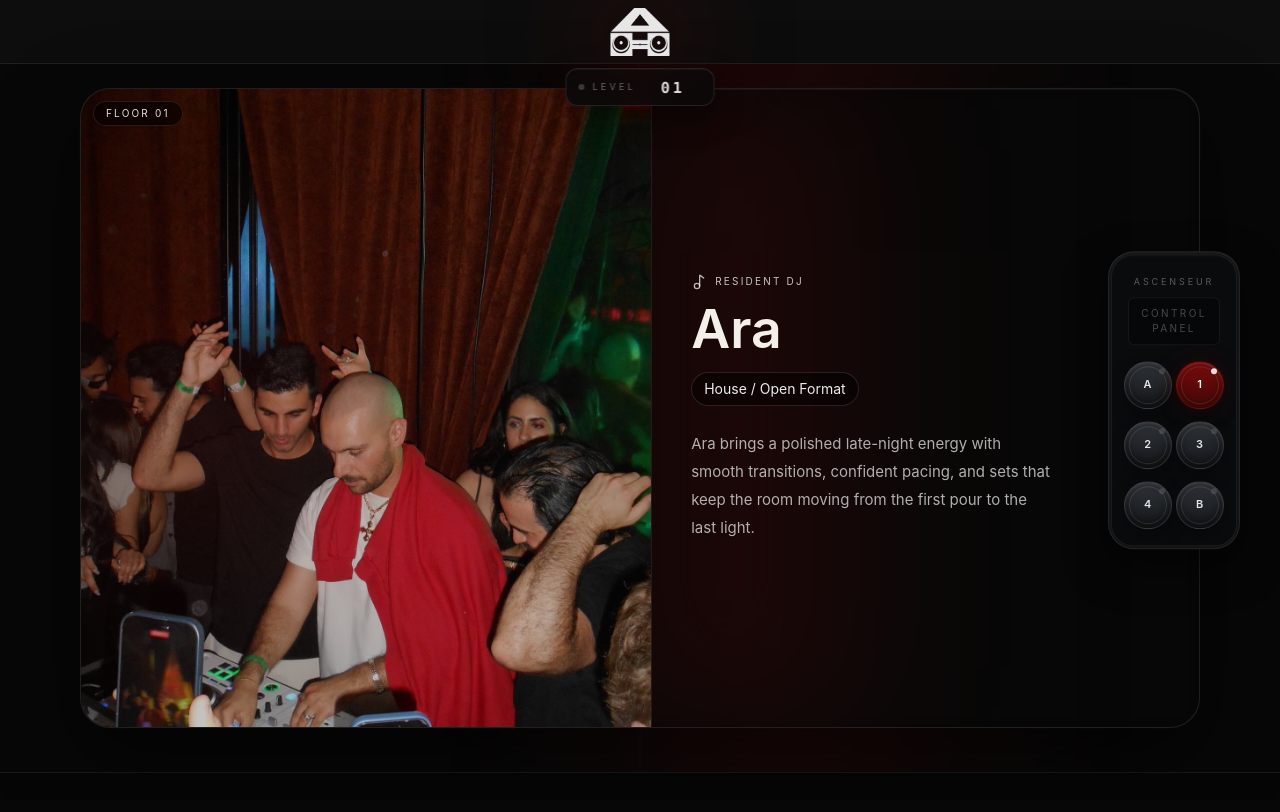
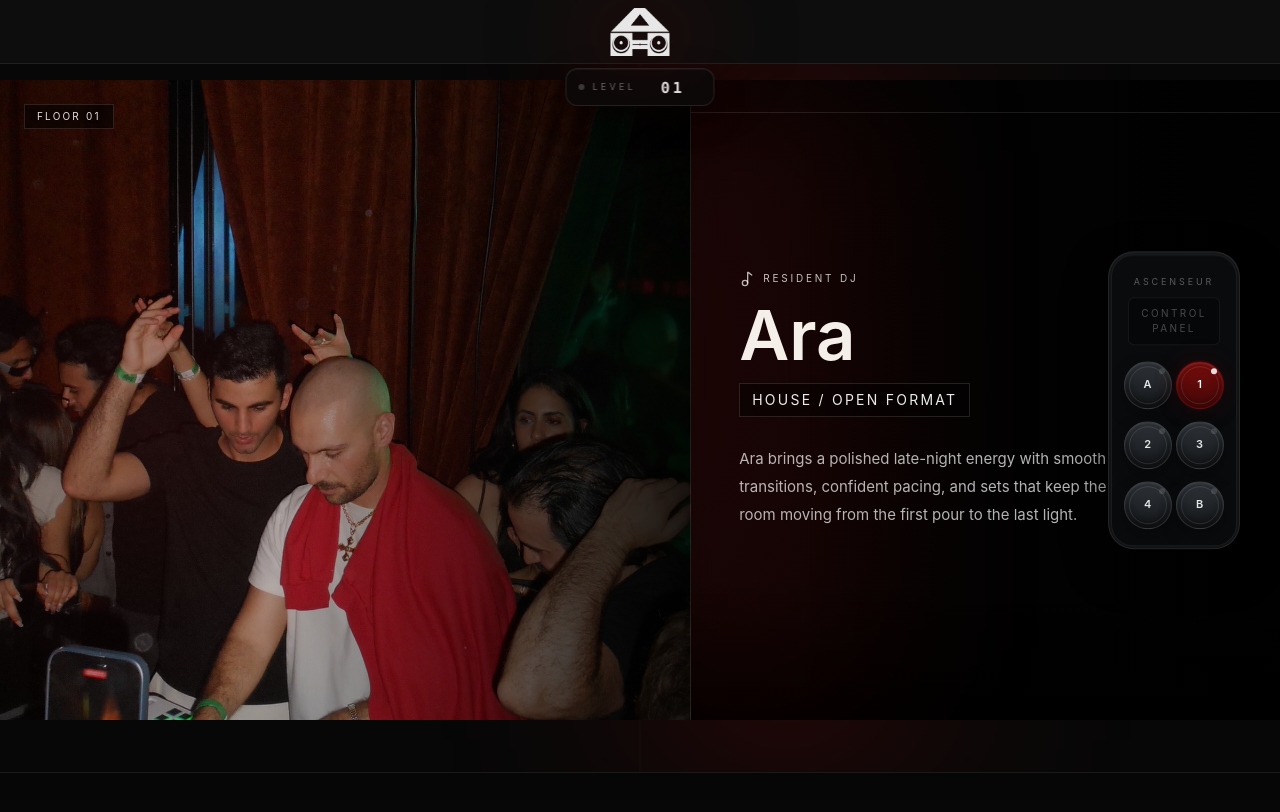
Before and after one commit to galiwartoukian-collab/ascenseurhouse, a React (Vite) app: page / in a window 1280 px wide. Shown: the top 812 px of the page. Built offline with nearby package versions, Linux system fonts and the light colour scheme; the HTML template or start-up script is replaced by a standard one.

Commit message:
Refactor cabin floors into full-bleed immersive environments

```diff
--- a/src/App.tsx
+++ b/src/App.tsx
@@ -496,23 +496,25 @@ function AboutInsideCabin({ visible }: { visible: boolean }) {
       animate={{ opacity: visible ? 1 : 0, scale: visible ? 1 : 0.992, y: visible ? 0 : 10 }}
       exit={{ opacity: 0, scale: 0.985, y: -12 }}
       transition={{ duration: 0.58, ease: [0.22, 1, 0.36, 1] }}
-      className="absolute inset-0 z-[100] flex justify-center px-3 pb-24 pt-10 -translate-y-2 sm:px-4 md:px-0 md:pb-4 md:pt-2 md:translate-y-0"
+      className="absolute inset-0 z-[100] overflow-hidden"
     >
-      <div
-        className="relative flex h-[72vh] w-full max-w-[1120px] flex-col justify-center overflow-hidden rounded-[22px] border px-5 py-6 shadow-2xl backdrop-blur-sm sm:h-[74vh] sm:rounded-[26px] sm:px-7 md:h-[80vh] md:rounded-[30px] md:px-10 md:py-10"
-        style={{
-          borderColor: "rgba(255,255,255,0.1)",
-          background: "rgba(8,8,8,0.84)",
-          boxShadow:
-            "0 28px 80px rgba(0,0,0,0.56), inset 0 1px 0 rgba(255,255,255,0.05), 0 0 0 1px rgba(122,12,12,0.08)",
-        }}
-      >
+      <div className="relative flex h-full w-full flex-col justify-center overflow-hidden bg-[#060607] px-6 pb-24 pt-20 sm:px-8 md:px-14 md:pb-14 md:pt-16">
         <motion.div
           aria-hidden="true"
-          className="pointer-events-none absolute inset-0 overflow-hidden rounded-[22px] sm:rounded-[26px] md:rounded-[30px]"
+          className="pointer-events-none absolute inset-0 overflow-hidden"
         >
+          <div className="absolute inset-0 bg-[radial-gradient(circle_at_20%_15%,rgba(122,12,12,0.17),transparent_44%),radial-gradient(circle_at_78%_85%,rgba(122,12,12,0.1),transparent_48%),linear-gradient(145deg,#090909_0%,#131316_48%,#060607_100%)]" />
+          <div className="absolute inset-0 bg-[linear-gradient(90deg,rgba(0,0,0,0.88)_0%,rgba(0,0,0,0.72)_38%,rgba(0,0,0,0.5)_65%,rgba(0,0,0,0.82)_100%)]" />
+          <div
+            className="absolute inset-0"
+            style={{
+              background:
+                "radial-gradient(circle at 35% 42%, rgba(122,12,12,0.18) 0%, rgba(122,12,12,0.1) 26%, transparent 64%)",
+            }}
+          />
+          <div className="absolute inset-x-0 bottom-0 h-40 bg-gradient-to-t from-black via-black/72 to-transparent" />
           <motion.div
-            className="absolute top-0 h-full w-[28%] opacity-20 blur-xl md:w-[38%] md:opacity-35 md:blur-3xl"
+            className="absolute top-0 h-full w-[30%] opacity-20 blur-xl md:w-[42%] md:opacity-30 md:blur-3xl"
             style={{
               background:
                 "linear-gradient(90deg, transparent 0%, rgba(122,12,12,0.18) 18%, rgba(122,12,12,0.55) 50%, rgba(122,12,12,0.18) 82%, transparent 100%)",
@@ -522,21 +524,23 @@ function AboutInsideCabin({ visible }: { visible: boolean }) {
           />
         </motion.div>
 
-        <div className="relative z-10 max-w-[74ch] text-left">
+        <div className="pointer-events-none absolute left-0 right-0 top-[5.4rem] h-px bg-white/10 md:top-[5.8rem]" />
+
+        <div className="relative z-10 max-w-[78ch] text-left">
           <p className="mb-2 text-[11px] uppercase tracking-[0.3em] text-white/55 sm:mb-3">Floor A</p>
-          <h2 className="text-[2rem] font-semibold leading-[1.02] text-[var(--text)] sm:text-[2.65rem] md:text-[3.35rem]">
+          <h2 className="text-[2.4rem] font-semibold leading-[0.98] text-[var(--text)] sm:text-[3rem] md:text-[4rem]">
             Ascenseur House
           </h2>
           <p className="mt-3 text-[11px] uppercase tracking-[0.24em] text-white/72 sm:text-sm">
             Curated to Elevate
           </p>
 
-          <p className="mt-6 max-w-[68ch] text-[15px] leading-7 text-white/80 sm:text-base">
+          <p className="mt-6 max-w-[70ch] text-[15px] leading-7 text-white/70 sm:text-base">
             Ascenseur House is a multi-level experience where sound, atmosphere, and presence are
             intentionally shaped.
           </p>
 
-          <div className="mt-6 space-y-4 text-sm leading-7 text-white/74 sm:mt-7 sm:text-[15px]">
+          <div className="mt-6 space-y-4 text-sm leading-7 text-white/70 sm:mt-7 sm:text-[15px]">
             <p>
               <span className="block text-base font-medium leading-7 text-white/88 sm:text-[1.05rem]">
                 Each floor carries its own energy.
@@ -553,7 +557,7 @@ function AboutInsideCabin({ visible }: { visible: boolean }) {
               cohesive from the first moment to the final track. What you see and what you hear are
               designed to move together.
             </p>
-            <p className="text-[15px] leading-7 text-white/84 sm:text-base">
+            <p className="text-[15px] leading-7 text-white/78 sm:text-base">
               <span className="block text-base font-medium leading-7 text-white sm:text-[1.1rem]">
                 This is not just a lineup.
               </span>
@@ -572,7 +576,7 @@ function AboutInsideCabin({ visible }: { visible: boolean }) {
             ))}
           </div>
 
-          <p className="mt-7 inline-flex w-fit rounded-full border border-[rgba(122,12,12,0.45)] bg-[rgba(122,12,12,0.16)] px-4 py-2 text-sm tracking-[0.08em] text-white/95 shadow-[0_0_34px_rgba(122,12,12,0.2)] sm:mt-9 sm:text-base">
+          <p className="mt-7 inline-flex w-fit border border-[rgba(122,12,12,0.45)] bg-[rgba(122,12,12,0.16)] px-4 py-2 text-sm tracking-[0.12em] uppercase text-white/95 sm:mt-9 sm:text-base">
             Ascend through sound.
           </p>
         </div>
@@ -600,23 +604,24 @@ function ProfileInsideCabin({ profile, visible }: { profile: Profile; visible: b
       animate={{ opacity: visible ? 1 : 0, scale: visible ? 1 : 0.992, y: visible ? 0 : 10 }}
       exit={{ opacity: 0, scale: 0.985, y: -12 }}
       transition={{ duration: 0.58, ease: [0.22, 1, 0.36, 1] }}
-      className="absolute inset-0 z-[100] flex justify-center px-3 pb-24 pt-10 -translate-y-2 sm:px-4 md:px-0 md:pb-4 md:pt-2 md:translate-y-0"
+      className="absolute inset-0 z-[100] overflow-hidden"
     >
-      <div
-        className="relative grid h-[72vh] w-full max-w-[1120px] grid-cols-1 overflow-hidden rounded-[22px] border shadow-2xl backdrop-blur-sm sm:h-[74vh] sm:rounded-[26px] md:h-[80vh] md:grid-cols-[1.02fr_0.98fr] md:rounded-[30px]"
-        style={{
-          borderColor: "rgba(255,255,255,0.1)",
-          background: "rgba(8,8,8,0.84)",
-          boxShadow:
-            "0 28px 80px rgba(0,0,0,0.56), inset 0 1px 0 rgba(255,255,255,0.05), 0 0 0 1px rgba(122,12,12,0.08)",
-        }}
-      >
+      <div className="relative grid h-full w-full grid-cols-1 overflow-hidden bg-[#060606] md:grid-cols-[1.08fr_0.92fr]">
         <motion.div
           aria-hidden="true"
-          className="pointer-events-none absolute inset-0 overflow-hidden rounded-[22px] sm:rounded-[26px] md:rounded-[30px]"
+          className="pointer-events-none absolute inset-0 overflow-hidden"
         >
+          <div className="absolute inset-0 bg-[linear-gradient(90deg,rgba(0,0,0,0.9)_0%,rgba(0,0,0,0.44)_42%,rgba(0,0,0,0.84)_100%)]" />
+          <div
+            className="absolute inset-0"
+            style={{
+              background:
+                "radial-gradient(circle at 34% 45%, rgba(122,12,12,0.18) 0%, rgba(122,12,12,0.08) 28%, transparent 62%)",
+            }}
+          />
+          <div className="absolute inset-x-0 bottom-0 h-36 bg-gradient-to-t from-black via-black/68 to-transparent" />
           <motion.div
-            className="absolute top-0 h-full w-[28%] opacity-20 blur-xl md:w-[38%] md:opacity-35 md:blur-3xl"
+            className="absolute top-0 h-full w-[28%] opacity-16 blur-xl md:w-[38%] md:opacity-30 md:blur-3xl"
             style={{
               background:
                 "linear-gradient(90deg, transparent 0%, rgba(122,12,12,0.18) 18%, rgba(122,12,12,0.55) 50%, rgba(122,12,12,0.18) 82%, transparent 100%)",
@@ -626,7 +631,7 @@ function ProfileInsideCabin({ profile, visible }: { profile: Profile; visible: b
           />
         </motion.div>
 
-        <div className="relative h-72 overflow-hidden rounded-t-[22px] sm:h-80 sm:rounded-t-[26px] md:h-full md:rounded-l-[30px] md:rounded-t-none">
+        <div className="relative h-[42vh] overflow-hidden md:h-full">
           <img
             src={currentImageSrc}
             alt={profile.name}
@@ -635,8 +640,8 @@ function ProfileInsideCabin({ profile, visible }: { profile: Profile; visible: b
             onError={() => setCurrentImageSrc(placeholderProfileImage)}
             className="absolute inset-0 h-full w-full object-cover object-[center_68%] md:object-center"
           />
-          <div className="absolute inset-0 bg-black/10 md:bg-black/22" />
-          <div className="absolute inset-0 bg-[linear-gradient(90deg,rgba(0,0,0,0.1),transparent_22%,transparent_78%,rgba(0,0,0,0.16))]" />
+          <div className="absolute inset-0 bg-black/44 md:bg-black/24" />
+          <div className="absolute inset-0 bg-[linear-gradient(90deg,rgba(0,0,0,0.38)_0%,rgba(0,0,0,0.12)_34%,rgba(0,0,0,0.82)_100%)] md:bg-[linear-gradient(90deg,rgba(0,0,0,0.05)_0%,rgba(0,0,0,0)_38%,rgba(0,0,0,0.86)_100%)]" />
           <div
             className="absolute inset-0"
             style={{
@@ -644,28 +649,30 @@ function ProfileInsideCabin({ profile, visible }: { profile: Profile; visible: b
                 "radial-gradient(circle at 22% 55%, rgba(122,12,12,0.18) 0%, rgba(122,12,12,0.08) 26%, transparent 58%)",
             }}
           />
-          <div className="absolute left-3 top-3 rounded-full border border-white/10 bg-black/58 px-3 py-1 text-[10px] uppercase tracking-[0.22em] text-white/88 backdrop-blur-md">
+          <div className="absolute left-4 top-4 border border-white/12 bg-black/56 px-3 py-1 text-[10px] uppercase tracking-[0.22em] text-white/88 md:left-6 md:top-6">
             {profile.floorLabel}
           </div>
+          <div className="pointer-events-none absolute right-0 top-0 hidden h-full w-px bg-white/10 md:block" />
         </div>
 
-        <div className="relative flex h-full flex-col justify-start overflow-visible px-5 py-4 text-left sm:px-6 sm:py-5 md:justify-center md:overflow-y-auto md:px-10 md:py-10">
-          <div className="pointer-events-none absolute inset-y-0 left-0 w-px bg-white/8" />
-
-          <div className="mb-3 flex items-start gap-2 text-white/76">
+        <div className="relative flex h-full flex-col justify-start overflow-visible px-6 py-6 text-left sm:px-8 md:justify-center md:overflow-y-auto md:px-12 md:py-14">
+          <div className="pointer-events-none absolute left-0 right-0 top-0 h-px bg-white/10 md:hidden" />
+          <div className="pointer-events-none absolute left-0 right-0 top-8 hidden h-px bg-white/10 md:block" />
+
+          <div className="mb-4 mt-3 flex items-start gap-2 text-white/76 md:mt-0">
             <Music2 className="h-4 w-4 text-white/70" />
-            <span className="text-[10px] uppercase tracking-[0.22em]">{profile.role}</span>
+            <span className="text-[10px] uppercase tracking-[0.28em]">{profile.role}</span>
           </div>
 
-          <h2 className="text-2xl font-semibold leading-none text-[var(--text)] sm:text-4xl md:text-[3.35rem]">
+          <h2 className="text-[2.2rem] font-semibold leading-[0.94] text-[var(--text)] sm:text-[3rem] md:text-[4.3rem]">
             {profile.name}
           </h2>
 
-          <div className="mt-4 inline-block w-fit self-start rounded-full border border-white/12 bg-black/45 px-3 py-1.5 text-xs text-white/92 sm:text-sm">
+          <div className="mt-4 inline-block w-fit self-start border border-white/12 bg-black/45 px-3 py-1.5 text-[11px] uppercase tracking-[0.16em] text-white/92 sm:text-sm">
             {profile.genre}
           </div>
 
-          <div className="mt-4 max-w-full space-y-4 text-sm leading-6 text-white/68 sm:text-[15px] md:mt-6 md:max-w-[38ch] md:leading-7">
+          <div className="mt-5 max-w-full space-y-4 text-sm leading-6 text-white/70 sm:text-[15px] md:mt-7 md:max-w-[40ch] md:leading-7">
             {bioParagraphs.map((paragraph) => (
               <p key={paragraph}>{paragraph}</p>
             ))}
@@ -756,27 +763,31 @@ function BookingInsideCabin({
       animate={{ opacity: visible ? 1 : 0, scale: visible ? 1 : 0.99, y: visible ? 0 : 8 }}
       exit={{ opacity: 0, scale: 0.985, y: -10 }}
       transition={{ duration: 0.54, ease: [0.22, 1, 0.36, 1] }}
-      className="absolute inset-0 z-50 flex justify-center px-3 pb-4 pt-16 sm:px-4 md:px-0 md:pt-6"
+      className="absolute inset-0 z-50 overflow-hidden"
     >
             <div
         ref={mobileScrollRef}
         onWheelCapture={handleMobileWheelCapture}
         onTouchStart={handleMobileTouchStart}
         onTouchMove={handleMobileTouchMove}
-        className="relative h-[78vh] w-full max-w-[1120px] overflow-y-auto overscroll-contain rounded-[22px] border shadow-2xl backdrop-blur-sm sm:h-[80vh] sm:rounded-[26px] md:h-[80vh] md:overflow-hidden md:rounded-[30px]"
-        style={{
-          borderColor: "rgba(255,255,255,0.1)",
-          background: "rgba(8,8,8,0.86)",
-          boxShadow:
-            "0 28px 80px rgba(0,0,0,0.56), inset 0 1px 0 rgba(255,255,255,0.05), 0 0 0 1px rgba(122,12,12,0.08)",
-        }}
+        className="relative h-full w-full overflow-y-auto overscroll-contain bg-[#060607] md:overflow-hidden"
       >
         <motion.div
           aria-hidden="true"
-          className="pointer-events-none absolute inset-0 overflow-hidden rounded-[22px] sm:rounded-[26px] md:rounded-[30px]"
+          className="pointer-events-none absolute inset-0 overflow-hidden"
         >
+          <div className="absolute inset-0 bg-[linear-gradient(130deg,#050505_0%,#0d0d10_46%,#050505_100%)]" />
+          <div className="absolute inset-0 bg-[linear-gradient(90deg,rgba(0,0,0,0.9)_0%,rgba(0,0,0,0.7)_40%,rgba(0,0,0,0.82)_100%)]" />
+          <div
+            className="absolute inset-0"
+            style={{
+              background:
+                "radial-gradient(circle at 32% 58%, rgba(122,12,12,0.14) 0%, rgba(122,12,12,0.06) 26%, transparent 62%)",
+            }}
+          />
+          <div className="absolute inset-x-0 bottom-0 h-40 bg-gradient-to-t from-black via-black/75 to-transparent" />
           <motion.div
-            className="absolute top-0 h-full w-[28%] opacity-20 blur-xl md:w-[38%] md:opacity-35 md:blur-3xl"
+            className="absolute top-0 h-full w-[26%] opacity-12 blur-xl md:w-[34%] md:opacity-22 md:blur-3xl"
             style={{
               background:
                 "linear-gradient(90deg, transparent 0%, rgba(122,12,12,0.18) 18%, rgba(122,12,12,0.55) 50%, rgba(122,12,12,0.18) 82%, transparent 100%)",
@@ -786,24 +797,26 @@ function BookingInsideCabin({
           />
         </motion.div>
 
-        <div className="relative z-[300] flex min-h-full flex-col pointer-events-auto md:grid md:h-full md:min-h-0 md:grid-cols-[1.06fr_0.94fr]">
+        <div className="pointer-events-none absolute left-0 right-0 top-[5.2rem] h-px bg-white/10 md:top-10" />
+
+        <div className="relative z-[300] flex min-h-full flex-col pointer-events-auto pt-16 md:grid md:h-full md:min-h-0 md:grid-cols-[1.06fr_0.94fr] md:pt-0">
           <div
   ref={desktopFormScrollRef}
   onWheelCapture={handleDesktopWheelCapture}
   onTouchStart={handleDesktopTouchStart}
   onTouchMove={handleDesktopTouchMove}
-  className="min-h-0 overflow-visible px-4 py-4 pb-6 sm:px-6 sm:py-6 md:overflow-visible md:px-10 md:py-10"
+  className="min-h-0 overflow-visible px-6 py-4 pb-8 sm:px-8 md:overflow-visible md:px-12 md:py-14"
 >
             <div className="mb-3 flex items-start gap-2 text-white/78">
               <CalendarDays className="h-4 w-4 shrink-0 text-white/70" />
-              <span className="text-[10px] uppercase tracking-[0.22em]">Private Inquiry</span>
+              <span className="text-[10px] uppercase tracking-[0.28em]">Private Inquiry</span>
             </div>
 
-            <h2 className="text-2xl font-semibold text-[var(--text)] sm:text-4xl md:text-[3.15rem]">
+            <h2 className="text-[2.1rem] font-semibold leading-[0.98] text-[var(--text)] sm:text-[3rem] md:text-[4rem]">
               Book Ascenseur House
             </h2>
 
-            <p className="mt-4 max-w-[42ch] text-sm leading-7 text-white/68 sm:text-[15px]">
+            <p className="mt-4 max-w-[48ch] text-sm leading-7 text-white/70 sm:text-[15px]">
               Private events, artist bookings, venue partnerships, and curated experiences.
             </p>
 
@@ -889,10 +902,10 @@ function BookingInsideCabin({
           </div>
 
           <div
-            className="shrink-0 border-t px-4 py-4 sm:px-6 sm:py-6 md:min-h-0 md:overflow-y-auto md:border-l md:border-t-0 md:px-8 md:py-10"
+            className="shrink-0 border-t px-6 py-6 sm:px-8 md:min-h-0 md:overflow-y-auto md:border-l md:border-t-0 md:px-10 md:py-14"
             style={{
               borderColor: "rgba(255,255,255,0.08)",
-              background: "rgba(255,255,255,0.02)",
+              background: "rgba(255,255,255,0.015)",
             }}
           >
             <p className="text-[10px] uppercase tracking-[0.22em] text-white/42">Direct Contact</p>
@@ -909,13 +922,7 @@ function BookingInsideCabin({
               </div>
             </div>
 
-            <div
-              className="mt-6 rounded-[22px] border p-4 text-sm leading-7 text-white/62"
-              style={{
-                borderColor: "rgba(255,255,255,0.08)",
-                background: "rgba(0,0,0,0.34)",
-              }}
-            >
+            <div className="mt-6 border border-white/10 bg-black/30 p-4 text-sm leading-7 text-white/62">
               A quieter, more concierge-style side panel lives here. The goal is less booking form, more private arrangements desk.
             </div>
           </div>
```
